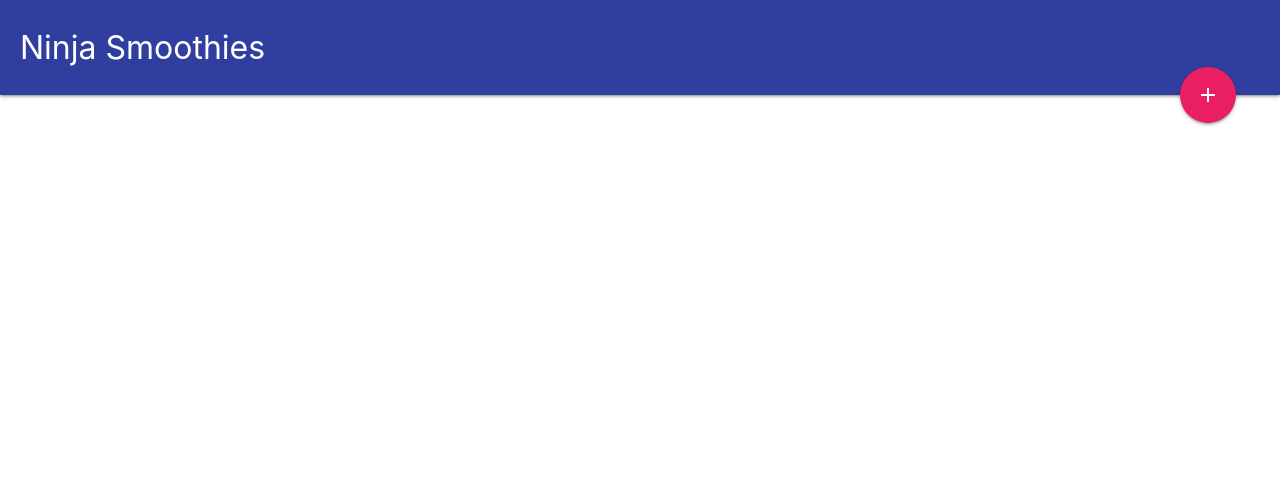
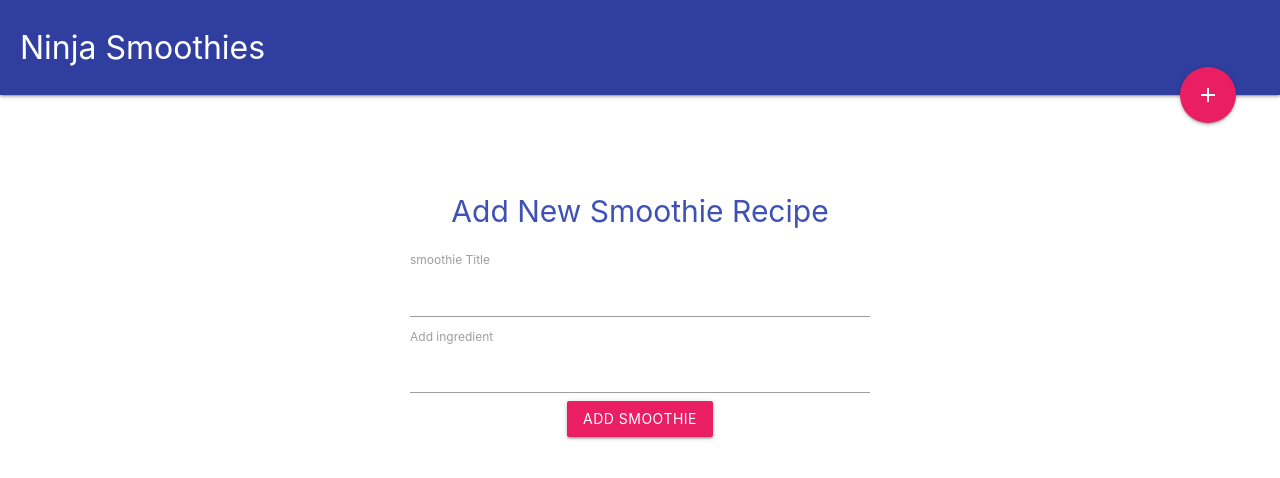
Before and after one commit to kaouadi/vueapp04, a Vue app: page /#/add-smoothie in a window 1280 px wide. Shown: the top 478 px of the page. Built offline with nearby package versions, Linux system fonts and the light colour scheme; no server answers.

Commit message:
Adde tutorial 7

```diff
--- a/src/components/AddSmoothie.vue
+++ b/src/components/AddSmoothie.vue
@@ -1,5 +1,21 @@
 <template>
-<h2>Add Smoothie</h2>
+
+<div class="container add-smoothie">
+ <h2 class="center-align indigo-text">Add New Smoothie Recipe</h2>
+ <form @submit.prevent="addSmoothie">
+     <div class="field title">
+         <label for="title"> smoothie Title</label>
+         <input type="text" name="title" v-model="title">
+     </div>
+     <div class="field add-ingredient">
+         <label for="add-ingredient">Add ingredient</label>
+         <input type="text" name="add-ingredient">
+     </div>
+     <div class="field center-align">
+         <button class="btn pink">Add smoothie</button>
+     </div>
+ </form>
+</div>
 
 </template>
 
@@ -8,7 +24,13 @@
     name: 'AddSmoothie',
     data(){
         return {
+            title: null
 
+        }
+    },
+    methods:{
+        addSmoothie(){
+            console.log(this.title)
         }
     }
 
@@ -16,5 +38,14 @@
 </script>
 
 <style>
+.add-smoothie{
+    margin-top: 60px;
+    padding: 20px;
+    max-width: 500px;
+}
+.add-smoothie h2{
+    font-size: 2em;
+    margin: 20px auto;
+}
 
 </style>
--- a/src/components/Navbar.vue
+++ b/src/components/Navbar.vue
@@ -2,11 +2,11 @@
   <div class="navbar">
     <nav class="nav-extended indigo darken-2">
       <div class="nav-content">
-        <router-link to="">
+        <router-link :to="{name: 'Index'}">
           <span class="nav-title">Ninja Smoothies </span>
         </router-link>
         <a href="" class="btn-floating btn-large halfway-fab pink">
-          <router-link to="">
+          <router-link :to="{name: 'AddSmoothie'}">
             <i class="material-icons">add</i>
           </router-link>
         </a>
--- /dev/null
+++ b/src/firebase/init.js
@@ -0,0 +1,22 @@
+
+import firebase from "firebase";
+import firestore from "firebase/firestore"
+
+
+
+
+// Initialize Firebase
+var config = {
+    apiKey: "AIzaSyDRimyF24KL4AwOa2EK1-m0lGqitNly2l4",
+    authDomain: "ninja-smoothie-b51b8.firebaseapp.com",
+    databaseURL: "https://ninja-smoothie-b51b8.firebaseio.com",
+    projectId: "ninja-smoothie-b51b8",
+    storageBucket: "ninja-smoothie-b51b8.appspot.com",
+    messagingSenderId: "310610311711"
+  };
+  const firebaseApp =  firebase.initializeApp(config);
+
+  firebaseApp.firestore().settings({timestampsInSnapshots: true})
+
+  // export database
+  export default firebaseApp.firestore()
--- a/src/router/index.js
+++ b/src/router/index.js
@@ -1,7 +1,7 @@
 import Vue from 'vue'
 import Router from 'vue-router'
 import Index from '@/components/Index'
-//import AddSmoothie from "@/components/AddSmoothie";
+import AddSmoothie from "@/components/AddSmoothie";
 
 Vue.use(Router)
 
@@ -12,13 +12,13 @@
       name: 'Index',
       component: Index
     },
-    /*
+
     {
         path: '/add-smoothie',
         name: 'AddSmoothie',
         component: AddSmoothie
     }
-    */
+
 
   ]
 })
```
